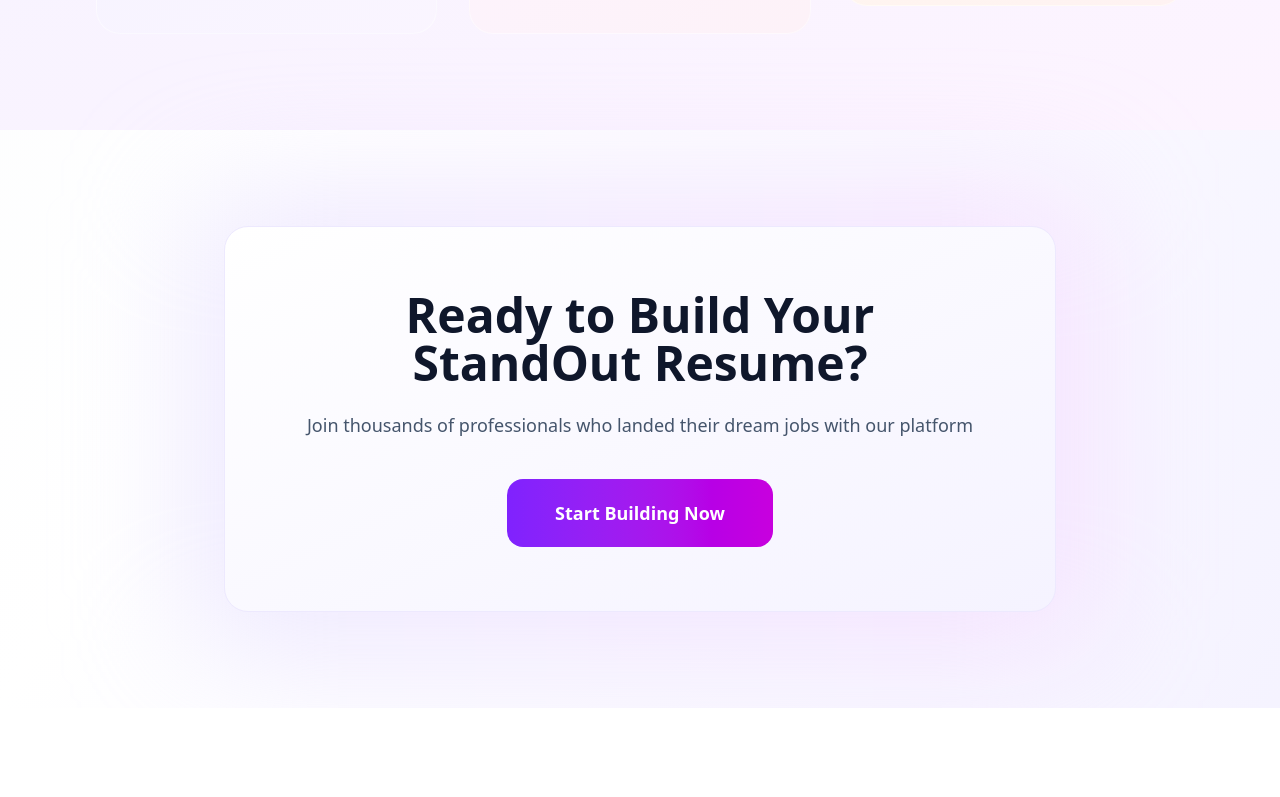
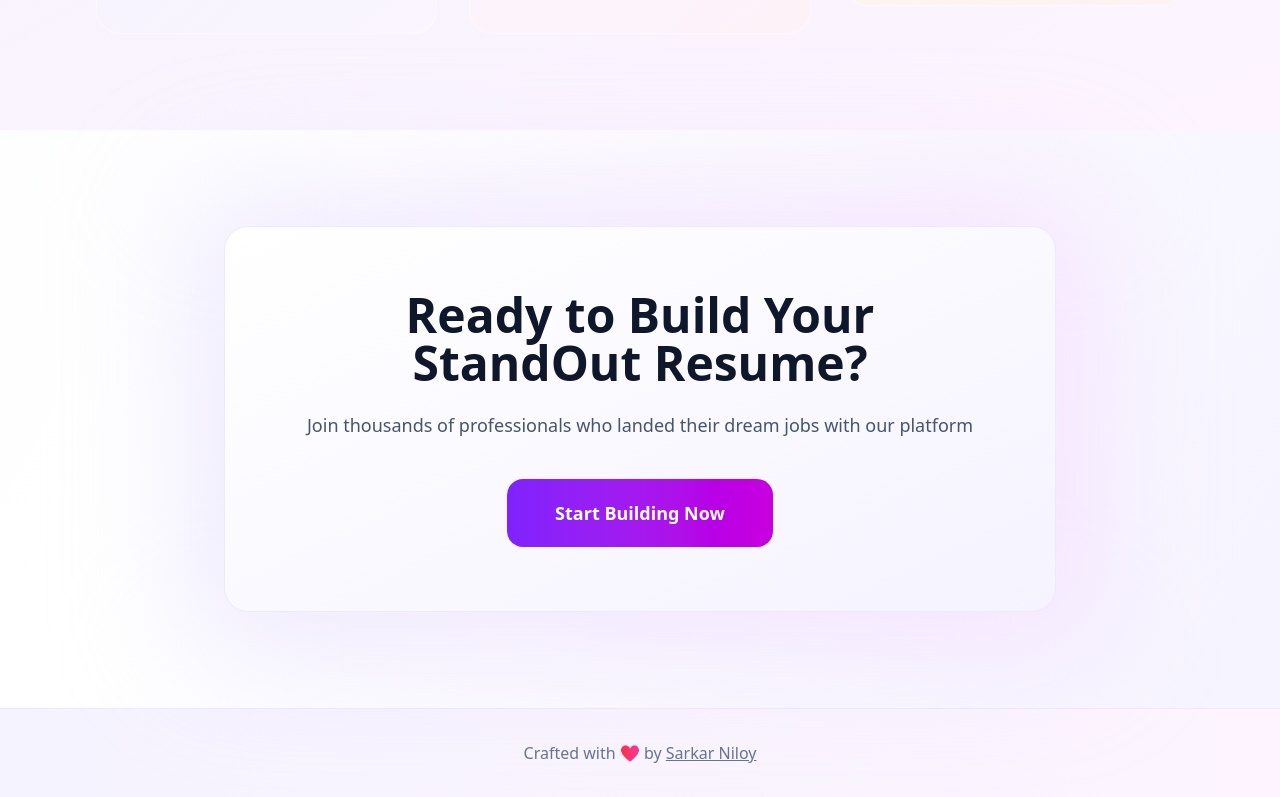
Before and after one commit to sarkarniloy102/NiHuFy-Resume-Builder-Client-Side, a React (Vite) app: page / in a window 1280 px wide. Shown: the part 1535-2332 px from the top of the page. Before the commit the page ends 2243 px from the top, so only its background shows below. Built offline with nearby package versions, Linux system fonts and the light colour scheme.

Commit message:
footer section

```diff
--- a/src/pages/LandingPage.jsx
+++ b/src/pages/LandingPage.jsx
@@ -301,6 +301,17 @@ const LandingPage = () => {
                     </div>
                 </section>
             </main>
+            {/* footer section */}
+            <footer className={landingPageStyles.footer}>
+                <div className={landingPageStyles.footerContainer}>
+                    <p className={landingPageStyles.footerText}>
+                        Crafted with <span className={landingPageStyles.footerHeart}>❤️</span> by{' '}
+                         <a href="https://sarkarniloy.netlify.app/" target="_blank" className={landingPageStyles.footerLink}>Sarkar Niloy</a>
+                    </p>
+
+                </div>
+
+            </footer>
         </div>
     );
 };
```
